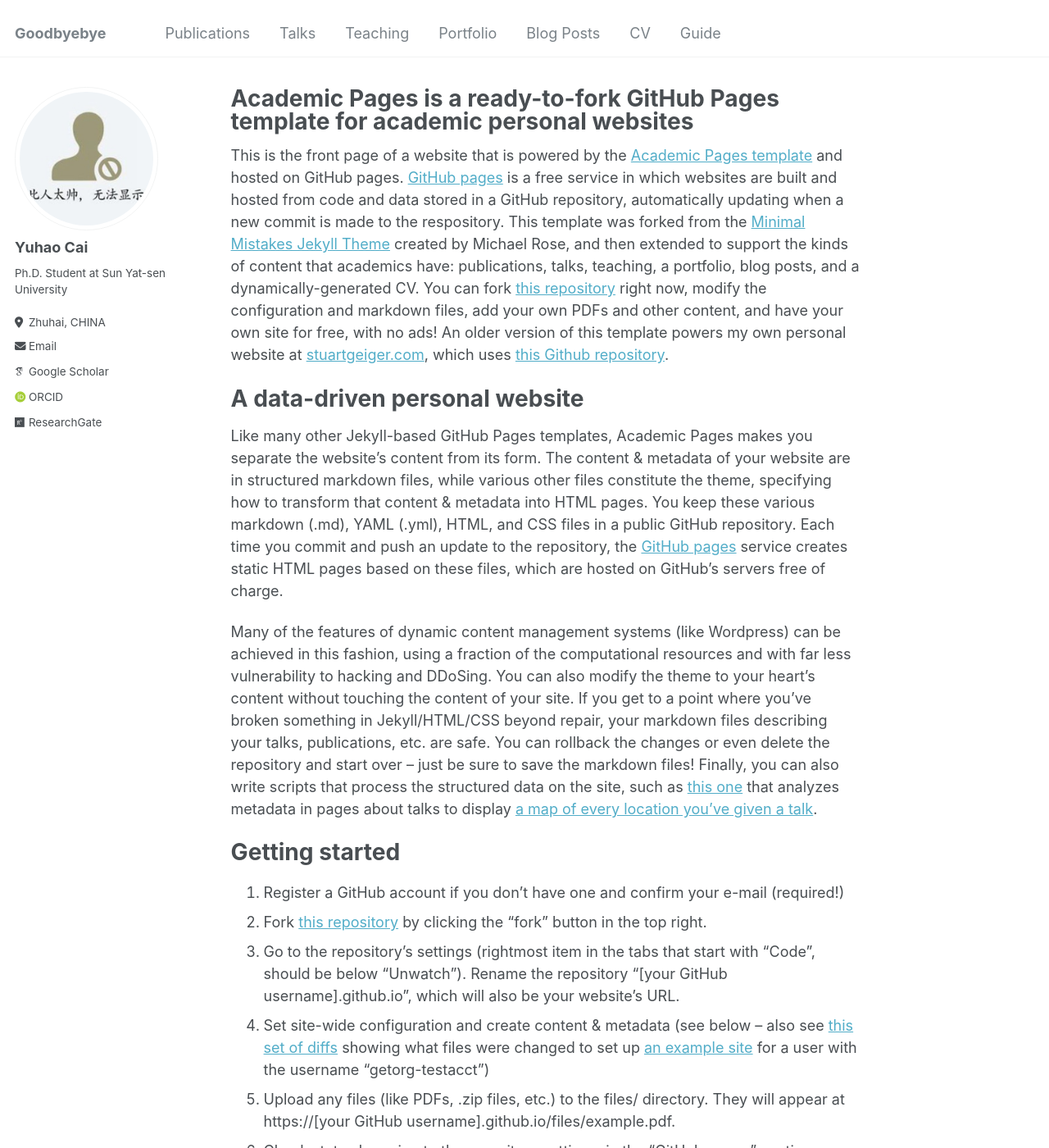
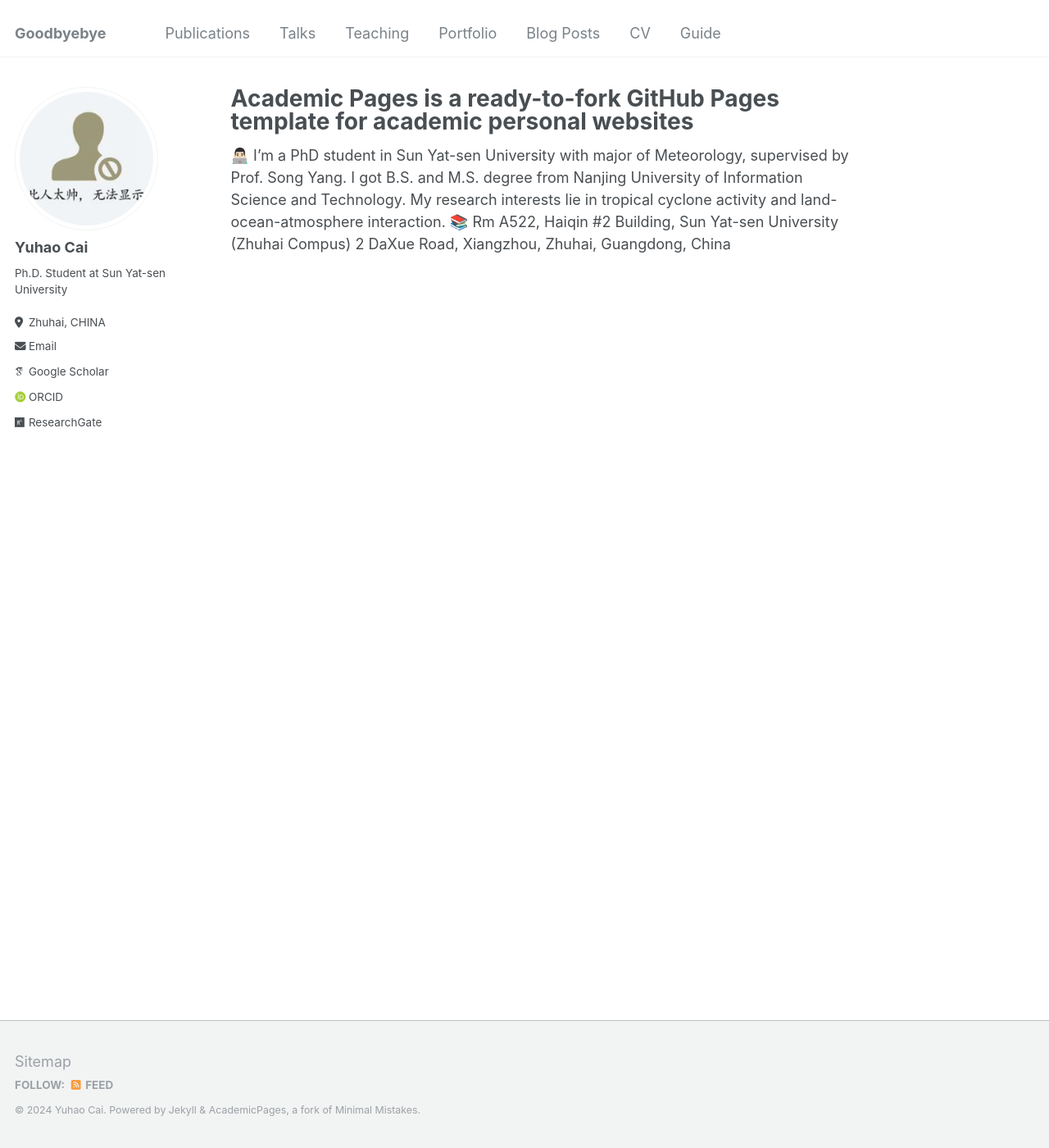
Before and after one commit to caiyh63/caiyh63.github.io, a Jekyll site: the page built from _pages/about.md, in a window 1280 px wide and 1400 px high. Shown: the whole window at 82% size. Built offline with Jekyll 4.4.1, drawn with Linux system fonts in a browser that asks for light colours; some web fonts are replaced; some of the changed text lies outside the part shown.

Commit message:
Update about.md

```diff
--- a/_pages/about.md
+++ b/_pages/about.md
@@ -7,8 +7,10 @@ redirect_from:
   - /about.html
 ---
 
-This is the front page of a website that is powered by the [Academic Pages template](https://github.com/academicpages/academicpages.github.io) and hosted on GitHub pages. [GitHub pages](https://pages.github.com) is a free service in which websites are built and hosted from code and data stored in a GitHub repository, automatically updating when a new commit is made to the respository. This template was forked from the [Minimal Mistakes Jekyll Theme](https://mmistakes.github.io/minimal-mistakes/) created by Michael Rose, and then extended to support the kinds of content that academics have: publications, talks, teaching, a portfolio, blog posts, and a dynamically-generated CV. You can fork [this repository](https://github.com/academicpages/academicpages.github.io) right now, modify the configuration and markdown files, add your own PDFs and other content, and have your own site for free, with no ads! An older version of this template powers my own personal website at [stuartgeiger.com](http://stuartgeiger.com), which uses [this Github repository](https://github.com/staeiou/staeiou.github.io).
+👨🏻‍💻 I’m a PhD student in Sun Yat-sen University with major of Meteorology, supervised by Prof. Song Yang. I got B.S. and M.S. degree from Nanjing University of Information Science and Technology. My research interests lie in tropical cyclone activity and land-ocean-atmosphere interaction.
+📚 Rm A522, Haiqin #2 Building, Sun Yat-sen University (Zhuhai Compus) 2 DaXue Road, Xiangzhou, Zhuhai, Guangdong, China
 
+<p hidden>
 A data-driven personal website
 ======
 Like many other Jekyll-based GitHub Pages templates, Academic Pages makes you separate the website's content from its form. The content & metadata of your website are in structured markdown files, while various other files constitute the theme, specifying how to transform that content & metadata into HTML pages. You keep these various markdown (.md), YAML (.yml), HTML, and CSS files in a public GitHub repository. Each time you commit and push an update to the repository, the [GitHub pages](https://pages.github.com/) service creates static HTML pages based on these files, which are hosted on GitHub's servers free of charge.
@@ -47,3 +49,4 @@ Example: editing a markdown file for a talk
 For more info
 ------
 More info about configuring Academic Pages can be found in [the guide](https://academicpages.github.io/markdown/). The [guides for the Minimal Mistakes theme](https://mmistakes.github.io/minimal-mistakes/docs/configuration/) (which this theme was forked from) might also be helpful.
+</p>
```
